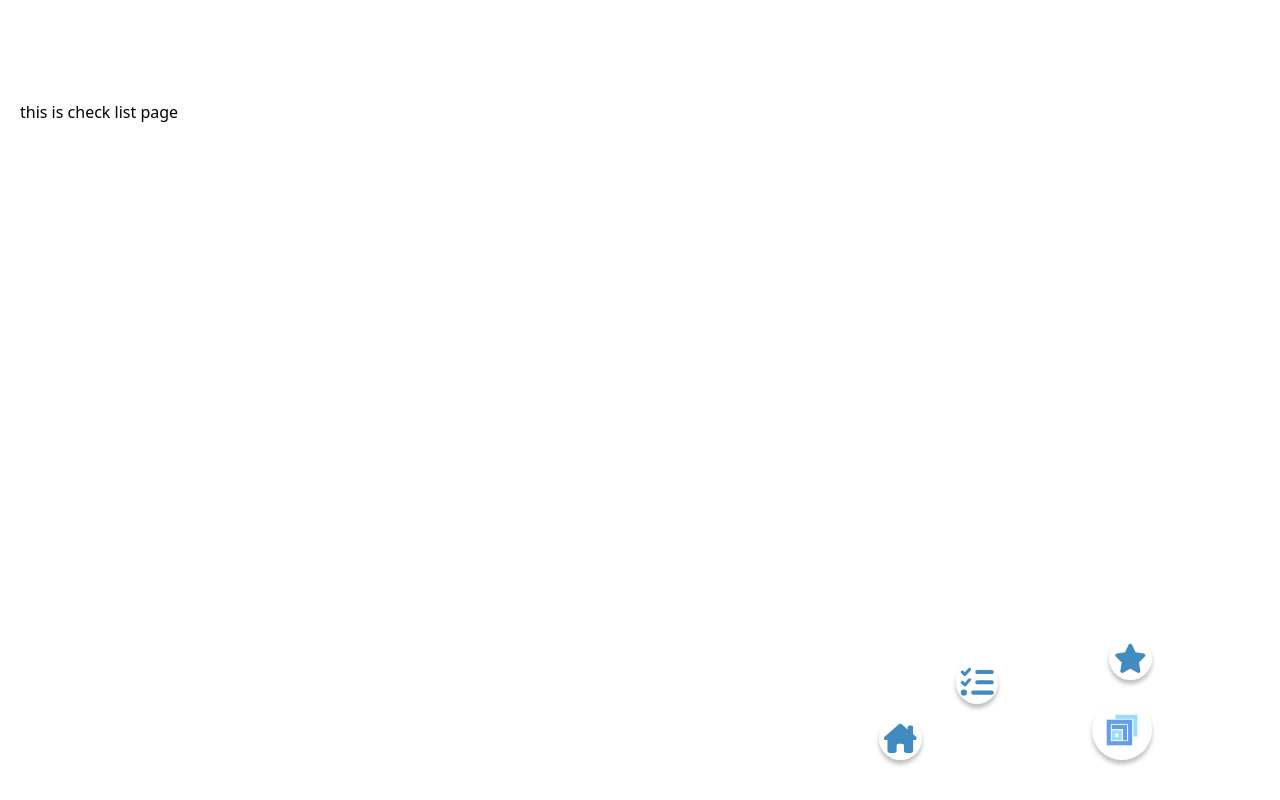
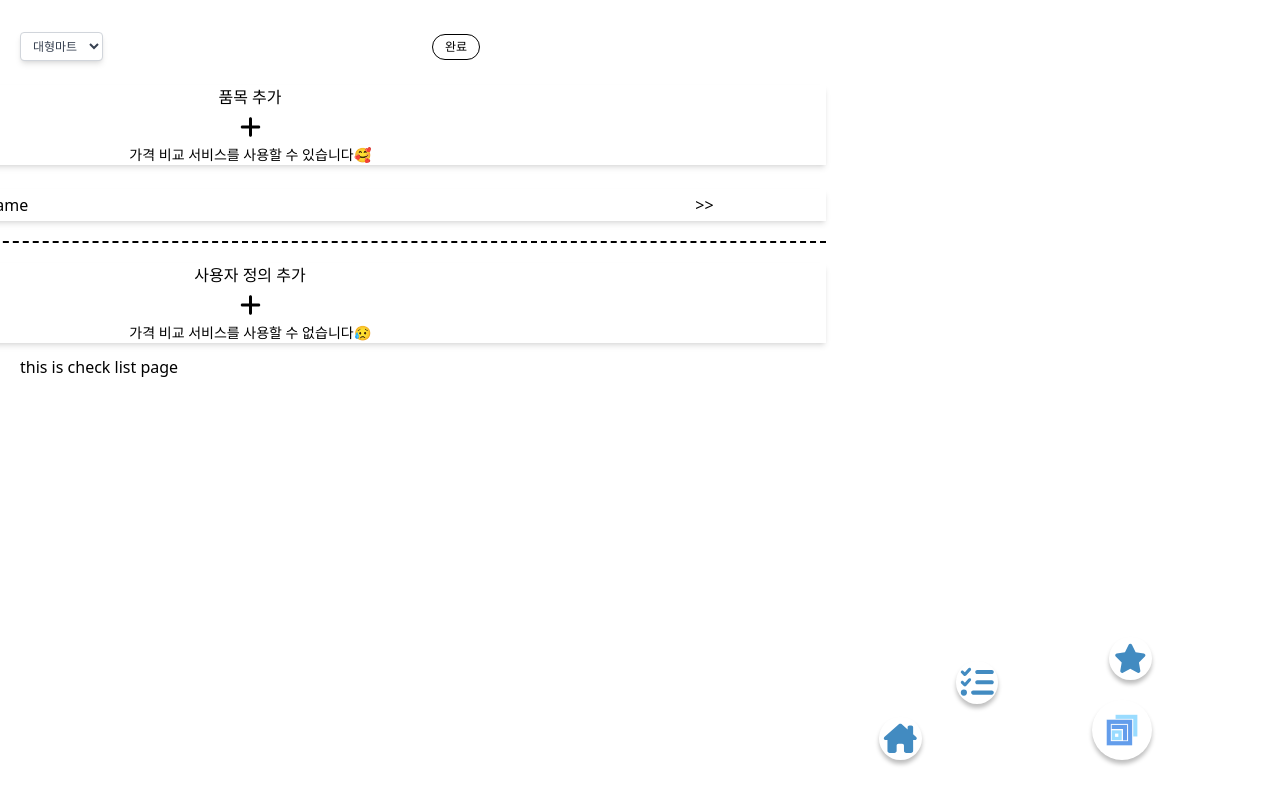
Before and after one commit to eomsteve/gmgm, a React (Create React App) app in the folder frontend/: page /checkLists/1 in a window 1280 px wide. Built offline with nearby package versions, Linux system fonts and the light colour scheme.

Commit message:
feat: checklist component

```diff
--- /dev/null
+++ b/frontend/src/components/checkList/BusinessSelector.tsx
@@ -0,0 +1,81 @@
+import { FC, useState, useEffect } from 'react';
+import { useNavigate } from 'react-router-dom';
+import BasicBanner from './UI/BasicBanner';
+import CustomBanner from './UI/CustomBanner';
+import GotoCheckListSelection from './UI/GotoCheckListSelection';
+import CheckListCard from './UI/CheckListCard';
+import CustomInput from './UI/InputCustom';
+import ConfirmButton from './UI/ConFirmButton';
+
+interface CheckListSelectBoxProps {
+  optionList: string[];
+}
+
+const businessData: { [key: string]: string } = {
+  m: '대형마트',
+  s: '슈퍼마켓',
+  o: '온라인',
+};
+
+const CheckListSelectBox: FC<CheckListSelectBoxProps> = props => {
+  const navigate = useNavigate();
+  const optionList = ['m', 's', 'o'];
+  const [optionState, setOption] = useState<string>('m');
+  const handleSelection = (e: React.ChangeEvent<HTMLSelectElement>) => {
+    setOption(e.target.value);
+  };
+
+  const [isCustom, setIsCustom] = useState<boolean>(false);
+  const testList = [1];
+
+  return (
+    <>
+    <div className="flex justify-between">
+      <select
+        onChange={handleSelection}
+        // 여기 props 로 받아와야함.
+        // defaultValue="m"
+        name="selectBox"
+        className="form-select form-select-sm my-3 block max-w-[25vw] rounded border border-solid border-gray-300 bg-white bg-clip-padding bg-no-repeat px-2 py-1 text-xs font-normal text-gray-700 shadow-md transition ease-in-out focus:border-blue-600 focus:bg-white focus:text-gray-700 focus:outline-none"
+        aria-label=".form-select-sm example"
+        >
+        {optionList.map((option, index) => (
+          <option value={option} key={index}>
+            {businessData[option]}
+          </option>
+        ))}
+      </select>
+          <ConfirmButton/>
+        </div>
+      <div className="flex w-full flex-col items-center justify-center p-0">
+        <BasicBanner />
+        {testList.map((test, index) => {
+          return (
+            <div key={index}>
+              <CheckListCard test={test} />
+            </div>
+          );
+        })}
+        {/* <CheckListCard /> */}
+        <div
+          onClick={() => {
+            navigate('/favorite/selection');
+          }}
+        >
+          {/* <GotoCheckListSelection /> */}
+        </div>
+        <div className="m-2 w-[90vw] border-t-2 border-dashed border-black"></div>
+        <div
+          onClick={() => {
+            setIsCustom(true);
+          }}
+        >
+          <CustomBanner />
+        </div>
+        {isCustom && <CustomInput />}
+      </div>
+    </>
+  );
+};
+
+export default CheckListSelectBox;
--- /dev/null
+++ b/frontend/src/components/checkList/UI/BasicBanner.tsx
@@ -0,0 +1,30 @@
+import { FC } from 'react';
+import { FontAwesomeIcon } from '@fortawesome/react-fontawesome';
+import { faPlus } from '@fortawesome/free-solid-svg-icons';
+import { useNavigate } from 'react-router-dom';
+
+const EmptyCard: FC = () => {
+  const navigate = useNavigate();
+  return (
+    <>
+      <div
+        onClick={() => {
+          navigate('/favorite/selection');
+        }}
+        className="m-3 ml-3 flex
+        w-[90vw] flex-col items-center justify-center
+      border-black py-7 px-2 lg:py-0
+        shadow-md
+      "
+      >
+        <h3>품목 추가</h3>
+        <div className="text-[1.5rem] m-0">
+          <FontAwesomeIcon icon={faPlus} />
+        </div>
+        <div className="text-sm">가격 비교 서비스를 사용할 수 있습니다🥰</div>
+      </div>
+    </>
+  );
+};
+
+export default EmptyCard;
--- /dev/null
+++ b/frontend/src/components/checkList/UI/CheckListCard.tsx
@@ -0,0 +1,26 @@
+import  React, { FC, useState } from 'react';
+import { useNavigate } from 'react-router-dom';
+interface CheckListProps{
+  test : number;
+}
+const CheckListCard : FC<CheckListProps> = (props) =>{
+  const {test} = props;
+  const navigate = useNavigate();
+  const [isChecked, setIsChecked] = useState<boolean>(false);
+  const handleCheckState = (e : React.ChangeEvent<HTMLInputElement>)=>{
+    setIsChecked(!isChecked);
+  }
+  return (
+    <>
+      <div className="m-3 py-2 ml-3 shadow-md container center grid grid-cols-5 w-[90vw] px-2 lg:py-0 border-black ">
+      <input onChange={handleCheckState} className="ml-4 w-[40%]" type="checkbox" id="productId" />
+      <label className={`col-span-3 flex items-center p-1 ${!isChecked? '' : 'line-through text-gray-500'}`} htmlFor="productId"><span> Product{test} name</span></label>
+      <div onClick={()=>{navigate('/')}} className="flex items-center justify-center">
+        <span> {'>>'} </span>
+      </div>
+    </div>
+    </>
+  );
+};
+
+export default CheckListCard;
--- /dev/null
+++ b/frontend/src/components/checkList/UI/ConFirmButton.tsx
@@ -0,0 +1,17 @@
+import {FC} from 'react';
+
+interface ConfirmButtonProps {
+
+}
+
+const ConfirmButton: FC<ConfirmButtonProps> = () => {
+  return (
+    <>
+      <button className="flex justify-center items-center">
+        <span className="p-1 text-xs font-normal rounded-full border-[1px] px-3 border-black">완료</span>
+      </button>
+    </>
+  );
+}
+
+export default ConfirmButton;
--- /dev/null
+++ b/frontend/src/components/checkList/UI/CustomBanner.tsx
@@ -0,0 +1,28 @@
+import { FC } from 'react';
+import { FontAwesomeIcon } from '@fortawesome/react-fontawesome';
+import { faPlus } from '@fortawesome/free-solid-svg-icons';
+import { useNavigate } from 'react-router-dom';
+
+const EmptyCard: FC = () => {
+  const navigate = useNavigate();
+  return (
+    <>
+      <label
+        htmlFor="customInput"
+        className="m-3 ml-3 flex
+        w-[90vw] flex-col items-center justify-center
+      border-black py-7 px-2 lg:py-0
+        shadow-md
+      "
+      >
+        <h3>사용자 정의 추가</h3>
+        <div className="text-[1.5rem] m-0">
+          <FontAwesomeIcon icon={faPlus} />
+        </div>
+        <div className="text-sm">가격 비교 서비스를 사용할 수 없습니다😥</div>
+      </label>
+    </>
+  );
+};
+
+export default EmptyCard;
--- /dev/null
+++ b/frontend/src/components/checkList/UI/EmptyCheckList.tsx
@@ -0,0 +1,19 @@
+import  { Component, FC, CSSProperties, useState, useEffect} from 'react';
+
+interface BasicCheckListProps {
+
+}
+
+const BasicCheckList: FC<BasicCheckListProps> = () => {
+  return (<>
+    <div className="m-3 py-5 ml-3 shadow-md container center grid grid-cols-5 w-[90vw] px-2 lg:py-0 border-black ">
+    <div className="flex flex-rows justify-center">
+    </div>
+    <span className="flex items-center col-span-3 p-1 ml-2"> hello</span>
+    <div className="flex justify-center">
+    </div>
+  </div>
+  </>);
+}
+
+export default BasicCheckList;
--- /dev/null
+++ b/frontend/src/components/checkList/UI/GotoCheckListSelection.tsx
@@ -0,0 +1,22 @@
+import { FC } from 'react';
+
+
+const GotoCheckListSelectionButton: FC = () => {
+  return (
+    <button className="mouse h-12 w-12 rounded-full bg-red-0 p-0 shadow transition duration-200 ease-in focus:outline-none active:shadow-lg">
+      <svg
+        viewBox="0 0 20 20"
+        className="inline-block h-6 w-6"
+      >
+        <path
+          fill="#000000"
+          d="M16,10c0,0.553-0.048,1-0.601,1H11v4.399C11,15.951,10.553,16,10,16c-0.553,0-1-0.049-1-0.601V11H4.601
+                                    C4.049,11,4,10.553,4,10c0-0.553,0.049-1,0.601-1H9V4.601C9,4.048,9.447,4,10,4c0.553,0,1,0.048,1,0.601V9h4.399
+                                    C15.952,9,16,9.447,16,10z"
+        />
+      </svg>
+    </button>
+  );
+};
+
+export default GotoCheckListSelectionButton;
--- /dev/null
+++ b/frontend/src/components/checkList/UI/InputCustom.tsx
@@ -0,0 +1,16 @@
+import  { Component, FC, CSSProperties, useState, useEffect} from 'react';
+
+interface CustomInputProps {
+
+}
+
+const CustomInput: FC<CustomInputProps> = () => {
+  return (<>
+    <div className="m-3 py-5 ml-3 shadow-md container center flex justify-center items-center w-[90vw] px-2 lg:py-0 border-black ">
+      <input id="customInput" className="w-[100%] border-[1px] border-black" type="text" />
+
+  </div>
+  </>);
+}
+
+export default CustomInput;
--- a/frontend/src/index.tsx
+++ b/frontend/src/index.tsx
@@ -49,7 +49,10 @@ const root = ReactDOM.createRoot(
 root.render(
   <Provider store={store}>
     <PersistGate loading={null} persistor={persistor}>
+      <div className="max-w-[500px]">
+
       <App />
+      </div>
     </PersistGate>
   </Provider>,
 );
--- /dev/null
+++ b/frontend/src/modules/CheckListProductList.ts
@@ -0,0 +1,36 @@
+import { createSlice } from '@reduxjs/toolkit';
+import { stat } from 'fs/promises';
+import type { PayloadAction } from '@reduxjs/toolkit';
+
+interface SelectedProducts {
+  productsId: number;
+  productsName: string;
+};
+
+interface Initial{
+  products : SelectedProducts[];
+}
+
+const initialState: Initial = {
+  products : [],
+
+};
+
+export const checkListProductsSlice = createSlice({
+  name: 'checklistProducts',
+  initialState,
+  reducers: {
+    addProducts: (
+      state,
+      action: PayloadAction<SelectedProducts>,
+    ) => {
+      state.products.push( {productsId: action.payload.productsId, productsName: action.payload.productsName} );
+    },
+    removeProducts: (state, action: PayloadAction<{ productsId: number }>) => {
+      console.log(action.payload.productsId)
+    },
+  },
+});
+
+export const { addProducts, removeProducts } = checkListProductsSlice.actions;
+export default checkListProductsSlice.reducer;
--- a/frontend/src/routers/pages/CheckList/CheckList.tsx
+++ b/frontend/src/routers/pages/CheckList/CheckList.tsx
@@ -1,4 +1,5 @@
 import {FC} from 'react'
+import BusinessSelector from '../../../components/checkList/BusinessSelector'
 
 interface CheckListProps {
 
@@ -7,9 +8,9 @@ interface CheckListProps {
 const CheckList: FC<CheckListProps> = () => {
   return (<>
   <main
-        className="my-[5rem] grid p-5
-    w-full grid-cols-3 content-start bg-[white]"
+        className="flex w-full mb-[5rem] flex-col justify-center p-5 bg-[white]"
       >
+        <BusinessSelector optionList={['']}/>
        this is check list page
       </main>
   </>);
```
Also changed, not shown: frontend/src/components/favorite/FavoriteSelectBox.tsx (+4 -3 lines).
